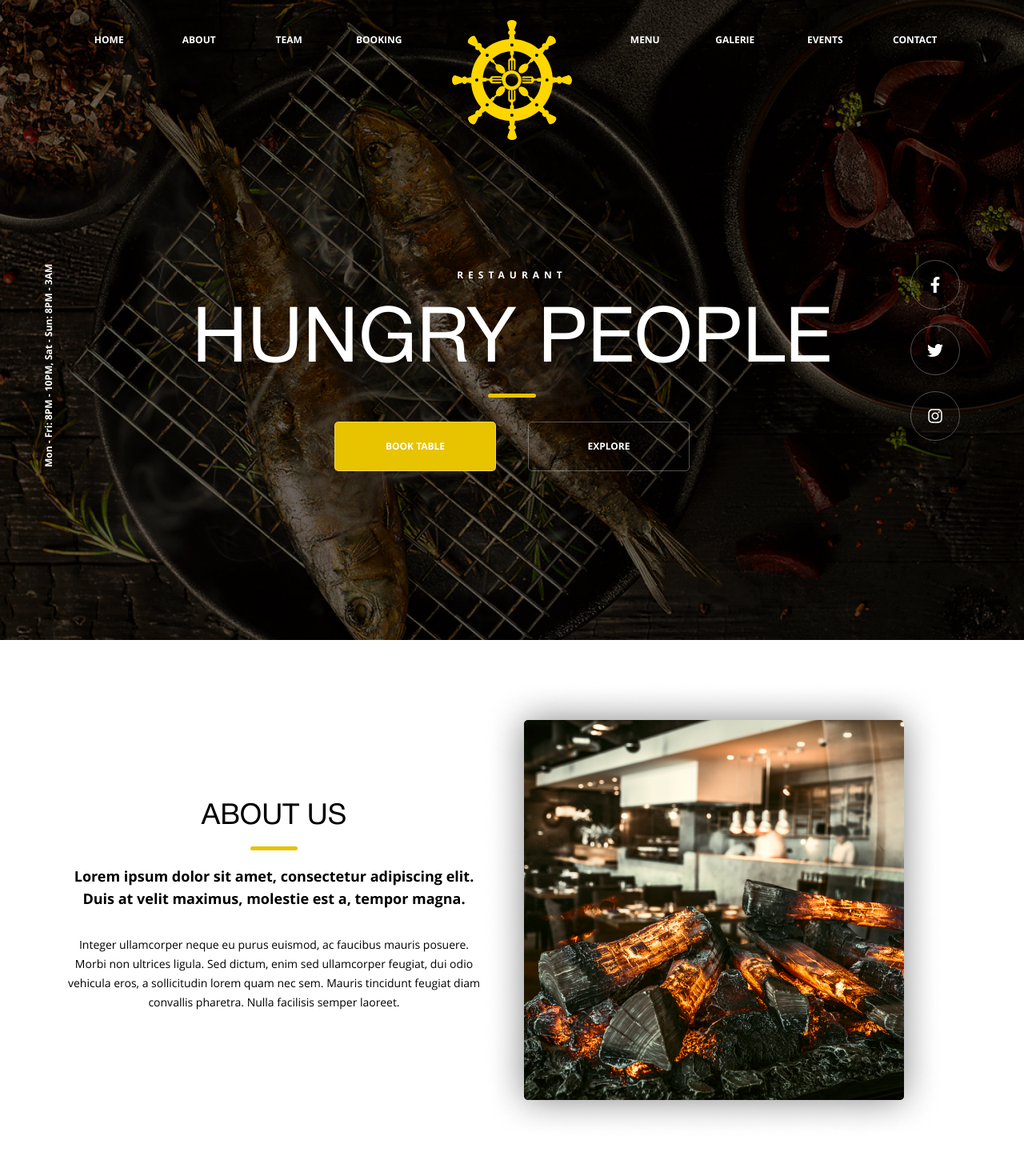
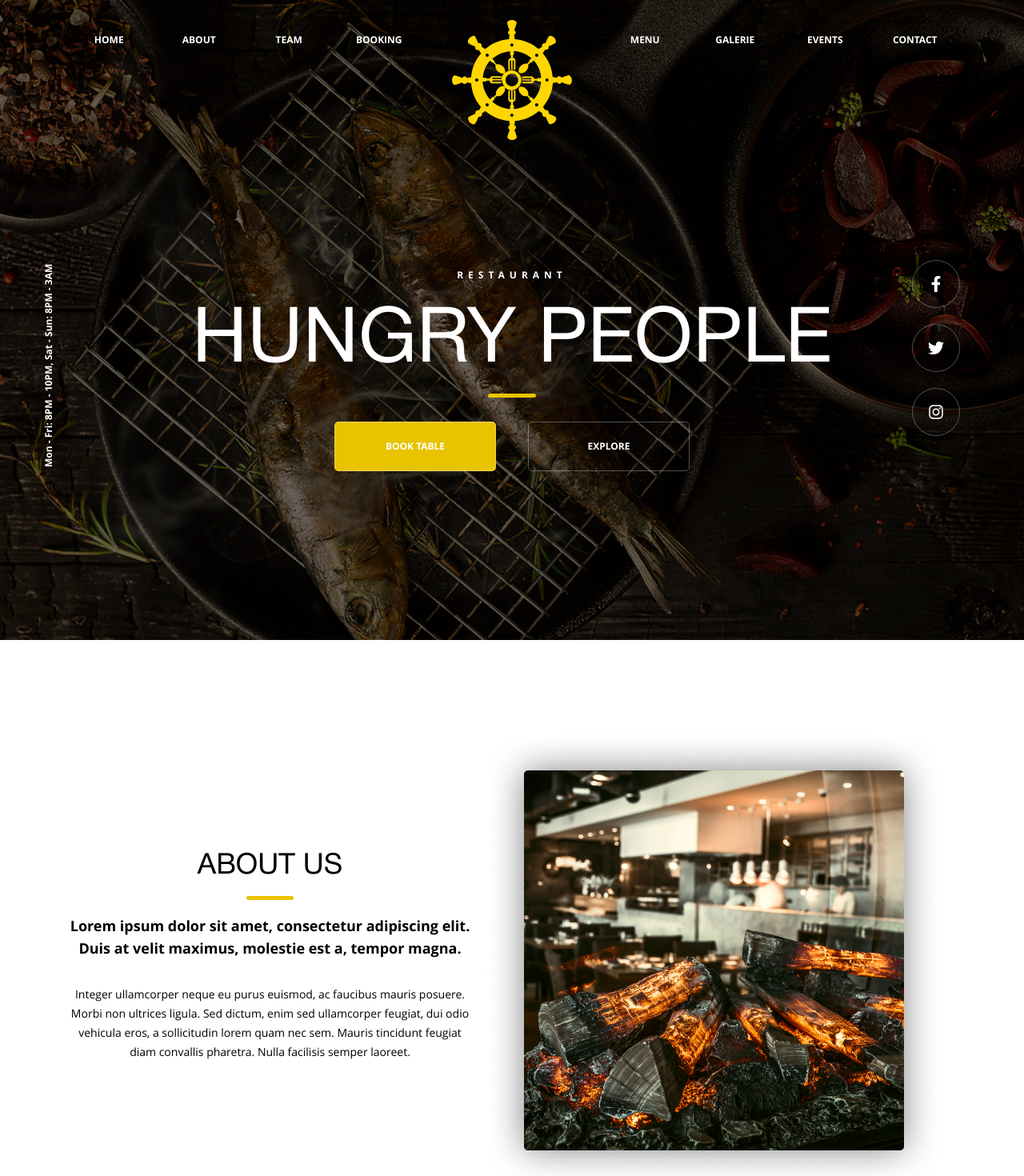
Before and after one commit to Kozikakoo/restaurant-landing, a React (Create React App) app: page / in a window 1280 px wide. Shown: the top 1470 px of the page at 80% size. Built offline with nearby package versions, Linux system fonts and the light colour scheme.

Commit message:
fix: adaptive layout

```diff
--- a/src/components/AboutUs/AboutUs.css
+++ b/src/components/AboutUs/AboutUs.css
@@ -1,7 +1,15 @@
+/*.section {*/
+/*    display: ;*/
+/*    justify-content: space-between;*/
+/*    align-items: center;*/
+/*}*/
+
 .section {
-    display: flex;
-    justify-content: space-between;
+    display: grid;
+    grid-template-columns: repeat(2, 1fr);
     align-items: center;
+    justify-items: center;
+    column-gap: 10px;
 }
 
 #about-us {
--- a/src/components/App/App.css
+++ b/src/components/App/App.css
@@ -1,4 +1,5 @@
 section {
-    min-height: 675px;
+    /*min-height: 675px;*/
+    min-height: 100vh;
     box-sizing: border-box;
 }
--- a/src/components/Contact/Contact.css
+++ b/src/components/Contact/Contact.css
@@ -8,7 +8,7 @@
 
 .contact__form {
     display: grid;
-    grid-template-columns: repeat(3, 1fr);
+    grid-template-columns: repeat(3, minmax(200px,420px));
     font-family: 'Open Sans', Arial, sans-serif;
     font-style: normal;
     font-weight: 400;
@@ -58,7 +58,7 @@
 }
 
 .contact__form-textarea {
-    width: 1280px;
+    width: 100%;
     box-sizing: border-box;
     background-color: #E5E5E5;
     border-radius: 5px;
--- a/src/components/Header/Header.css
+++ b/src/components/Header/Header.css
@@ -4,14 +4,13 @@
     background-position: center;
     background-size: cover;
     color: white;
-    padding: 0 80px;
-    height: 800px;
+    padding: 0 80px 100px;
+    /*height: 800px;*/
+    min-height: 100vh;
     position: relative;
+    box-sizing: border-box;
 }
 
-/*.header__nav {*/
-
-/*}*/
 
 .header__nav-list {
     padding: 0;
@@ -89,6 +88,7 @@
 }
 
 .header__link {
+    position: relative;
     display: flex;
     align-items: center;
     justify-content: center;
@@ -97,8 +97,19 @@
     border: 1px solid rgba(255, 255, 255, 0.3);
     border-radius: 50%;
     margin-bottom: 20px;
+    box-sizing: border-box;
+}
+
+.header__link:hover {
+    border: 3px solid rgba(255, 255, 255, 0.3);
+    cursor: pointer;
+    transform: scale(1.3);
+}
+
+.header__link > a {
 
 }
+
 
 .header__logo {
     margin-top: 4px;
--- a/src/components/Header/Header.js
+++ b/src/components/Header/Header.js
@@ -28,11 +28,11 @@ function Header() {
                     <a className="header__button">EXPLORE</a>
                 </div>
                 <ul className="header__links">
-                    <li className="header__link"><a><img className="header__logo" src={facebookLogo}
+                    <li className="header__link"><a href="#"><img className="header__logo" src={facebookLogo}
                                                          alt="facebook"/></a></li>
-                    <li className="header__link"><a><img className="header__logo" src={twitterLogo} alt="twitter"/></a>
+                    <li className="header__link"><a href="#"><img className="header__logo" src={twitterLogo} alt="twitter"/></a>
                     </li>
-                    <li className="header__link"><a><img className="header__logo" src={instaLogo} alt="instagram"/></a>
+                    <li className="header__link"><a href="#"><img className="header__logo" src={instaLogo} alt="instagram"/></a>
                     </li>
                 </ul>
             </div>
```
